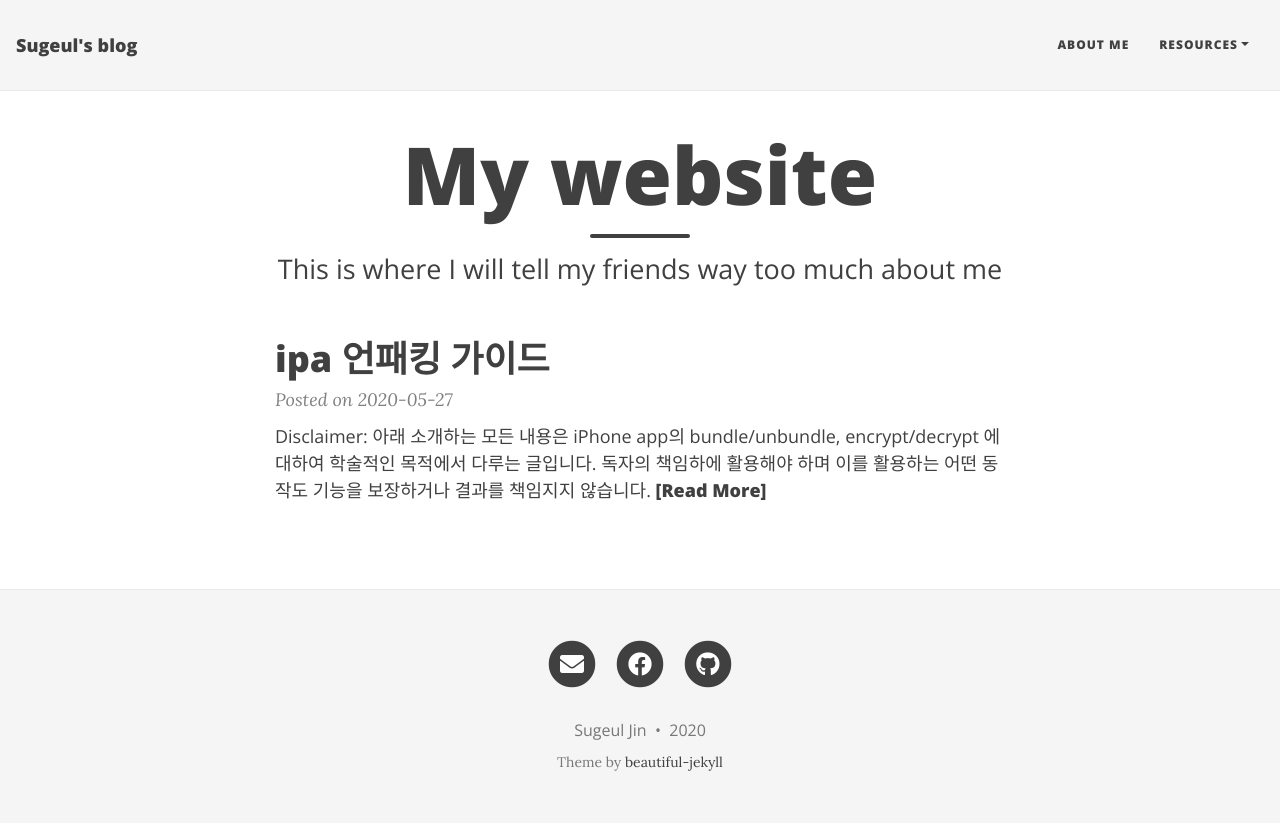
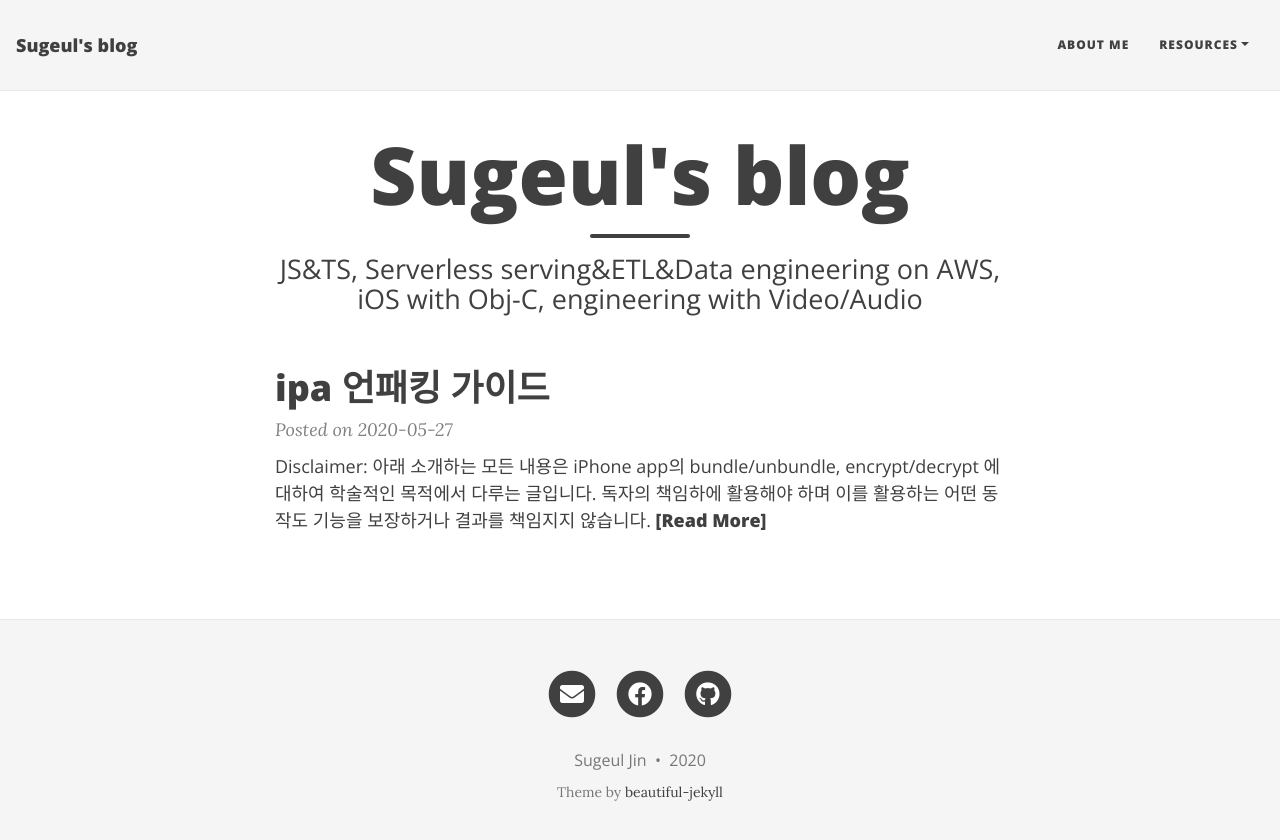
Before and after one commit to sugeul/sugeul.github.io, a Jekyll site: the page built from index.html, in a window 1280 px wide. Shown: the top 840 px of the page. Built offline with Jekyll 4.4.1, drawn with Linux system fonts in a browser that asks for light colours; nearby versions of some CDN libraries; the list of posts is cut into pages by our own code.

Commit message:
Update index.html

```diff
--- a/index.html
+++ b/index.html
@@ -1,5 +1,5 @@
 ---
 layout: home
-title: My website
-subtitle: This is where I will tell my friends way too much about me
+title: Sugeul's blog
+subtitle: JS&TS, Serverless serving&ETL&Data engineering on AWS, iOS with Obj-C, engineering with Video/Audio
 ---
```
